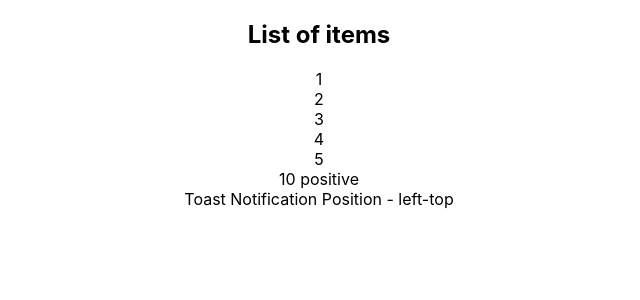
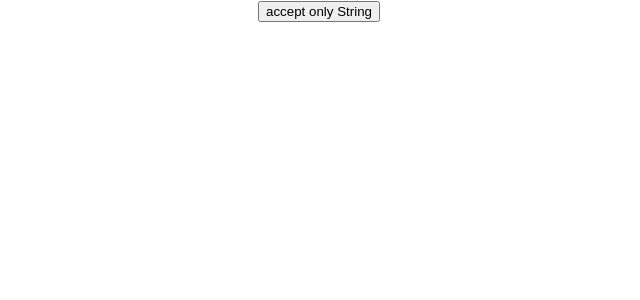
Before and after one commit to sumanta2/react-typescript-demo, a React (Create React App) app: page / in a window 1280 px wide. Shown: the top 300 px of the page, without its empty margins (321-961 px from the left). Built offline with nearby package versions, Linux system fonts and the light colour scheme.

Commit message:
23 vdo22 wrapping HTML custom Element Omit keyword

```diff
--- a/src/App.tsx
+++ b/src/App.tsx
@@ -24,6 +24,7 @@ import Profile from './components/auth/Profile';
 import { List } from './components/generics/List';
 import { RandomNumber } from './components/restriction/RandomNumber';
 import { Toast } from './components/templateliterals/Toast';
+import {CustomButton} from './components/html/Button';
 function App() {
   const data=[
     {
@@ -62,10 +63,11 @@ function App() {
       <Private isLoggedIn={true} component={Profile} />
       <List items={['cat','dog','goat','rat','bat']} onClick={(item)=> console.log(item)} /> */}
 
-      <List items={[1,2,3,4,5]} onClick={(item)=> console.log(item)} />
-       <RandomNumber value={10} isPositive={true} />   {/*Here We can write <RandomNumber value={10} isPositive={true}isNegative={true} isZero={true} /> but if a number is positive the number must not be negative or Zero we need to handle it using typescript if pass isPositive isNegative and isZero are not allowed */}
+      {/* <List items={[1,2,3,4,5]} onClick={(item)=> console.log(item)} />
+       <RandomNumber value={10} isPositive={true} />   Here We can write <RandomNumber value={10} isPositive={true}isNegative={true} isZero={true} /> but if a number is positive the number must not be negative or Zero we need to handle it using typescript if pass isPositive isNegative and isZero are not allowed */}
 
-       <Toast position='left-top'/>
+       {/* <Toast position='left-top'/> */}
+       <CustomButton variant='primary' onClick={() => console.log("clicked")} >accept only String</CustomButton>
 
 
     </div>
--- /dev/null
+++ b/src/components/html/Button.tsx
@@ -0,0 +1,16 @@
+import React from 'react'
+// type ButtonProps={
+//   variant:'primary' | 'secondary'
+// }&React.ComponentProps<'button'>  //as a children it accept string as well as child component   Example: <div>I am string</div>
+
+type ButtonProps={
+  variant:'primary' | 'secondary'
+  children:string
+}& Omit<React.ComponentProps<'button'>, 'children'> //as a children it accept only string   Example: >I am string
+export const CustomButton = ({variant,children,...rest}:ButtonProps) => {  //it previous line "Omit" omit the React component from children property
+  return (
+
+      <button className={`class-with-${variant}`} {...rest}> {children}</button>
+
+  )
+}
```
Also changed, not shown: src/components/html/Input.tsx (added, +11 -0 lines), Readme.txt.
